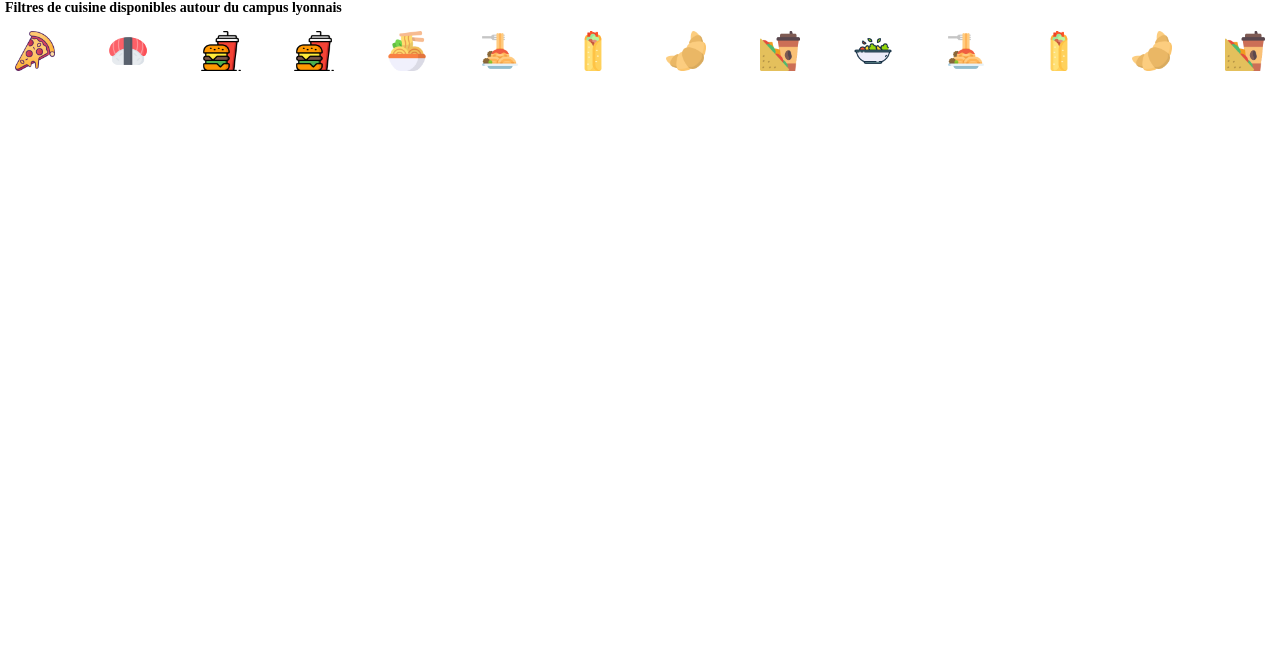
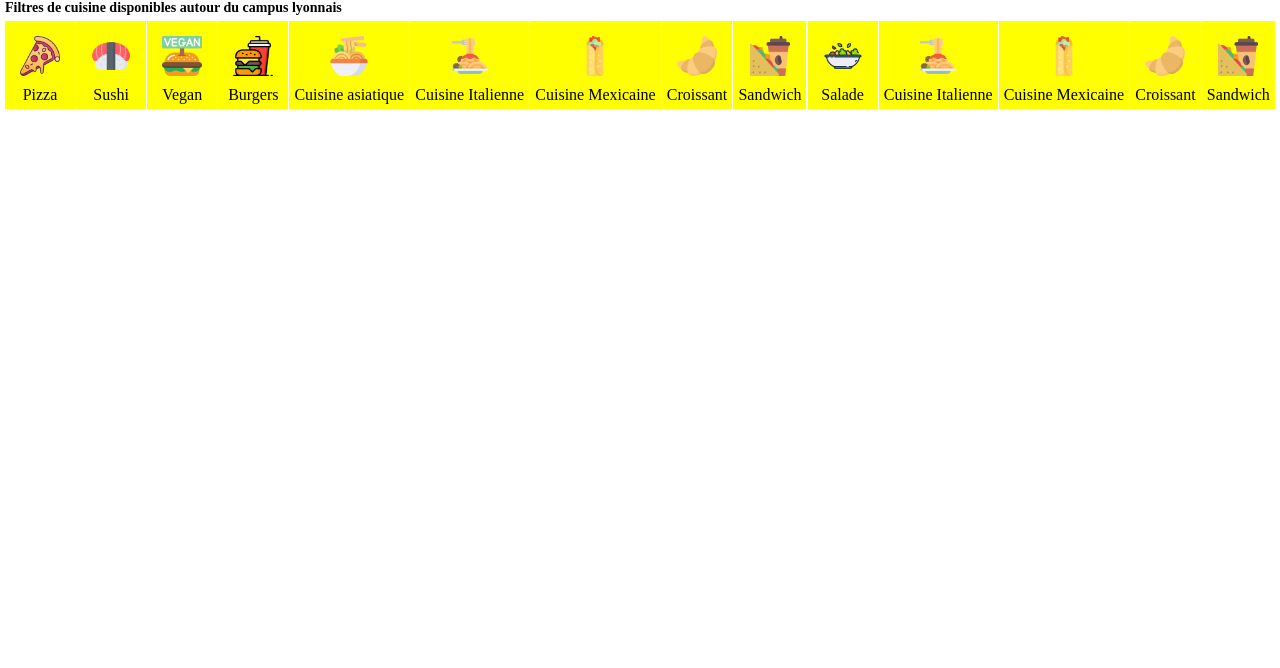
Before and after one commit to VanessaGrd/P1_WildEats, a plain HTML site: page restaurant _list.html in a window 1280 px wide. Shown: the part 132-800 px from the top of the page. Drawn offline with Linux system fonts and the light colour scheme.

Commit message:
add Carroussel on restaurant list page

```diff
--- a/restaurant _list.html
+++ b/restaurant _list.html
@@ -22,20 +22,62 @@
         <section>
             <h2 class="titre_filtre">Filtres de cuisine disponibles autour du campus lyonnais</h2>
             <div class="scroll-container">
+                <span class="iconText">
                     <img src="assets/pizza.png" alt="pizza" class="icon_filter">
+                    <p>Pizza</p>
+                </span>
+                <span class="iconText">
                     <img src="assets/sushi.png" alt="suhi" class="icon_filter">
-            <img src="assets/burger.png" alt="Burger Vgan" class="icon_filter">
+                    <p>Sushi</p>
+                </span>
+                <span class="iconText">
+                    <img src="assets/burger-vegetalien.png" alt="Burger Vgan" class="icon_filter">
+                    <p>Vegan</p>
+                </span>
+                <span class="iconText">
                     <img src="assets/burger.png" alt="burger" class="icon_filter">
+                    <p>Burgers</p>
+                </span>
+                <span class="iconText">
                     <img src="assets/cuisine_asiatique.png" alt="cuisine cuisine_asiatique" class="icon_filter">
+                    <p>Cuisine asiatique</p>
+                </span>
+                <span class="iconText">
                     <img src="assets/cuisine_italienne.png" alt="cuisine cuisine_italienne" class="icon_filter">
+                    <p>Cuisine Italienne</p>
+                </span>
+                <span class="iconText">
                     <img src="assets/cuisine_mexicaine.png" alt="cuisine mexicaine" class="icon_filter">
+                    <p>Cuisine Mexicaine</p>
+                </span>
+                <span class="iconText">
                     <img src="assets/croissant.png" alt="croissant" class="icon_filter">
+                    <p>Croissant</p>
+                </span>
+                <span class="iconText">
                     <img src="assets/sandwich.png" alt="sandwich" class="icon_filter">
-            <img src="assets/salade.png" alt="cuisine cuisine_asiatique" class="icon_filter">
-            <img src="assets/cuisine_italienne.png" alt="cuisine cuisine_italienne" class="icon_filter">
+                    <p>Sandwich</p>
+                </span>
+                <span class="iconText">
+                    <img src="assets/salade.png" alt="cuisine_asiatique" class="icon_filter">
+                    <p>Salade</p>
+                </span>
+                <span class="iconText">
+                    <img src="assets/cuisine_italienne.png" alt="cuisine_italienne" class="icon_filter">
+                    <p>Cuisine Italienne</p>
+                </span>
+                <span class="iconText">
                     <img src="assets/cuisine_mexicaine.png" alt="cuisine mexicaine" class="icon_filter">
+                    <p>Cuisine Mexicaine</p>
+                </span>
+                <span class="iconText">
                     <img src="assets/croissant.png" alt="croissant" class="icon_filter">
+                    <p>Croissant</p>
+                </span>
+                <span class="iconText">
                     <img src="assets/sandwich.png" alt="sandwich" class="icon_filter">
+                    <p>Sandwich</p>
+                </span>
             </div>
         </section>
     </main>
--- a/restaurant_list.css
+++ b/restaurant_list.css
@@ -50,10 +50,21 @@ nav a {
 div.scroll-container {
     width: 100%;
     display: flex;
-    justify-content: space-between;    flex-direction: row;
+    justify-content: space-between;
+    flex-direction: row;
     overflow: auto;
     white-space: nowrap;
     padding: 5px;
+
+    /*
+    grid-auto-flow: column;
+    display: grid;
+    justify-items: start;
+    overflow-x: auto;
+    overscroll-behavior-x: contain;
+    overflow-y: hidden;
+    gap: 88px;
+    */
   }
 
   div.scroll-container img {
@@ -69,6 +80,15 @@ div.scroll-container {
   .icon_filter {
     width: 60px;
     height: 60px;
+  }
+
+  .iconText {
+    padding: 5px;
+    background-color: yellow;
+    display: flex;
+    flex-direction: column;
+    align-items: center;
+
   }
 
 /************** FIN CARROUSSEL hORIZONTAL **************/
```
Also changed, not shown: assets/burger-vegetalien.png (added). Lines whose indentation alone changed are shown as unchanged.
